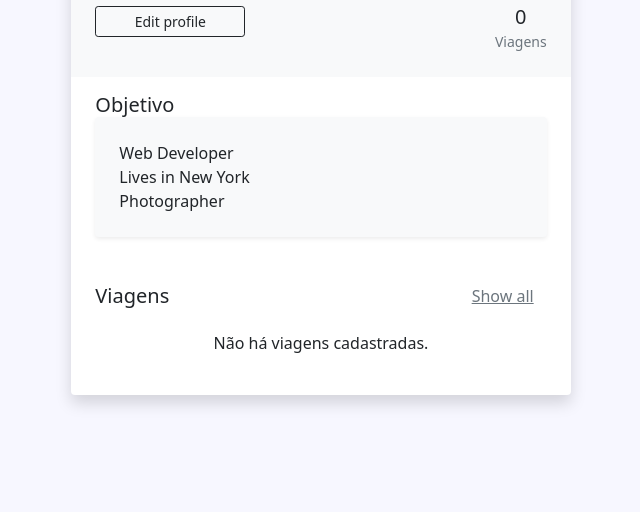
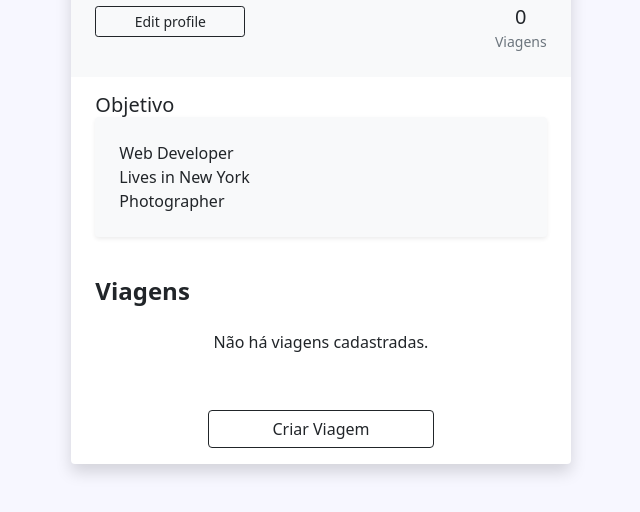
Before and after one commit to CamilaFreitass/Mytrip, a Flask app: page /perfil in a window 1280 px wide. Shown: the part 356-868 px from the top of the page, without its empty margins (319-959 px from the left). Before the commit the page ends 762 px from the top, so only its background shows below. Run offline with Flask 3, Linux system fonts and the light colour scheme; the visitor is signed in with stand-in values (Sample User, id 1); data that the repository does not hold is empty; some libraries are stand-ins or nearby versions.

Commit message:
ajuste no template de perfil

```diff
--- a/trip/models.py
+++ b/trip/models.py
@@ -10,7 +10,7 @@ class Viajante(database.Model, UserMixin):
     email = database.Column(database.String, nullable=False, unique=True)
     senha = database.Column(database.String, nullable=False)
     foto_perfil = database.Column(database.String, default='default.jpg')
-    viagem = database.relationship('Viagem', backref='viajante', lazy=True)
+    viagem = database.relationship('Viagem', backref='viajante', lazy=True, cascade="all, delete")
 
     def __repr__(self):
         return f"<Viajante {self.nome}>"
@@ -24,7 +24,7 @@ class Viagem(database.Model):
     valor_total = database.Column(database.Float, nullable=False)
     valor_restante = database.Column(database.Float)
     id_viajante = database.Column(database.Integer, database.ForeignKey('viajantes.id', name='fk_viagem_viajante'), nullable=False)
-    atividades = database.relationship('Atividade', backref='viagem', lazy=True)
+    atividades = database.relationship('Atividade', backref='viagem', lazy=True, cascade="all, delete")
 
     def __init__(self, destino, valor_total, id_viajante):
         self.destino = destino
--- a/trip/routes.py
+++ b/trip/routes.py
@@ -84,7 +84,7 @@ def acesso():
             if par_next:
                 return redirect(par_next)
             else:
-                return redirect(url_for('viagens'))
+                return redirect(url_for('perfil'))
         else:
             flash(f'Falha no Login. E-mail ou Senha Incorretos', 'alert-danger')
     if form_criarconta.validate_on_submit() and 'submit_criar_conta' in request.form:
@@ -93,7 +93,7 @@ def acesso():
         database.session.add(viajante)
         database.session.commit()
         flash(f'Conta criada com sucesso para o viajante: {form_criarconta.nome.data}', 'alert-success')
-        return redirect(url_for('viagens'))
+        return redirect(url_for('perfil'))
     return render_template('acesso.html', form_login=form_login, form_criarconta=form_criarconta)
 
 
--- a/trip/templates/perfil.html
+++ b/trip/templates/perfil.html
@@ -88,20 +88,22 @@
                 </div>
             </div>
             <!--fim do modal-->
-            <div class="px-4 py-3"> <h5 class="mb-0">Objetivo</h5> <div class="p-4 rounded shadow-sm bg-light"> <p class="font-italic mb-0">Web Developer</p>
-                <p class="font-italic mb-0">Lives in New York</p> <p class="font-italic mb-0">Photographer</p> </div>
+            <div class="px-4 py-3"> <h5 class="mb-0">Objetivo</h5>
+                <div class="p-4 rounded shadow-sm bg-light">
+                    <p class="font-italic mb-0">Web Developer</p>
+                    <p class="font-italic mb-0">Lives in New York</p>
+                    <p class="font-italic mb-0">Photographer</p>
+                </div>
             </div>
             <div class="py-4 px-4">
-                <div class="d-flex align-items-center justify-content-between mb-3">
-                    <h5 class="mb-0">Viagens</h5>
-                    <a href="#" class="btn btn-link text-muted">Show all</a>
-                </div>
+                <h4 class="mb-0"><strong>Viagens</strong></h4>
+                <br>
                 {% if viagens_com_percentual %}
                     <div class="row">
                         {% for item in viagens_com_percentual %}
                             <div class="col-md-6 mb-4"> <!-- 2 por linha -->
                                 <a href="{{ url_for('viagem_detalhe', id_viagem=item.viagem.id) }}" class="text-decoration-none text-dark">
-                                    <div class="card">
+                                    <div class="card bg-light">
                                         <div class="card-body">
                                             <h5 class="card-titlek">{{ item.viagem.destino }}</h5>
                                             <h6 class="card-subtitle mb-2 text-muted"> Orçamento R$ {{ item.viagem.valor_total }}</h6>
@@ -131,7 +133,11 @@
                 {% else %}
                     <p class="text-center">Não há viagens cadastradas.</p>
                 {% endif %}
-
+            </div>
+            <div class="px-4 py-3">
+                 <form action="{{ url_for('criar_viagem') }}" method="get" class="d-flex justify-content-center">
+                    <button type="submit" class="btn btn-outline-dark w-50">Criar Viagem</button>
+                </form>
             </div>
         </div>
     </div>
```
Also changed, not shown: trip/criar_banco.py (+4 -4 lines).
